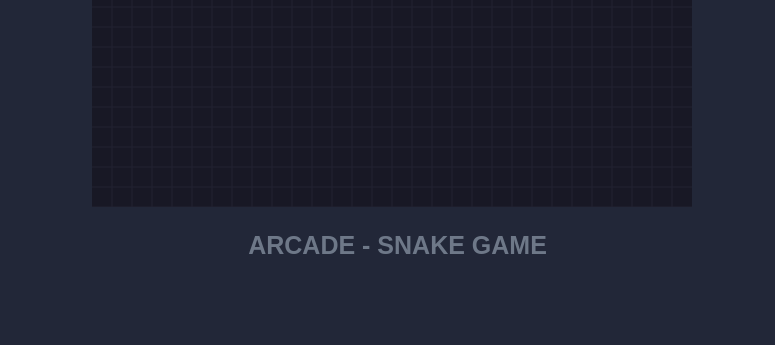
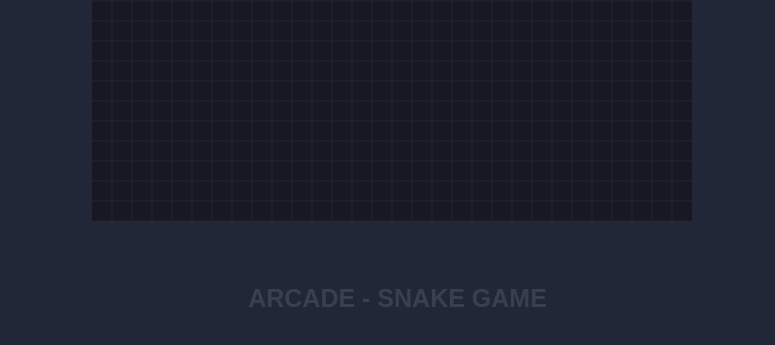
Before and after one commit to oleandrosiq/snake.github.io, a plain HTML site: page index.html in a window 1280 px wide. Shown: the part 447-792 px from the top of the page, without its empty margins (260-1035 px from the left). Drawn offline with Linux system fonts and the light colour scheme.

```diff
--- a/styles.css
+++ b/styles.css
@@ -104,6 +104,8 @@ h2 {
   color: inherit;
   text-transform: uppercase;
   padding-left: 35px;
+  position: absolute;
+  opacity: 0.3;
 }
 #author span {
   font-size: 10px;
```
